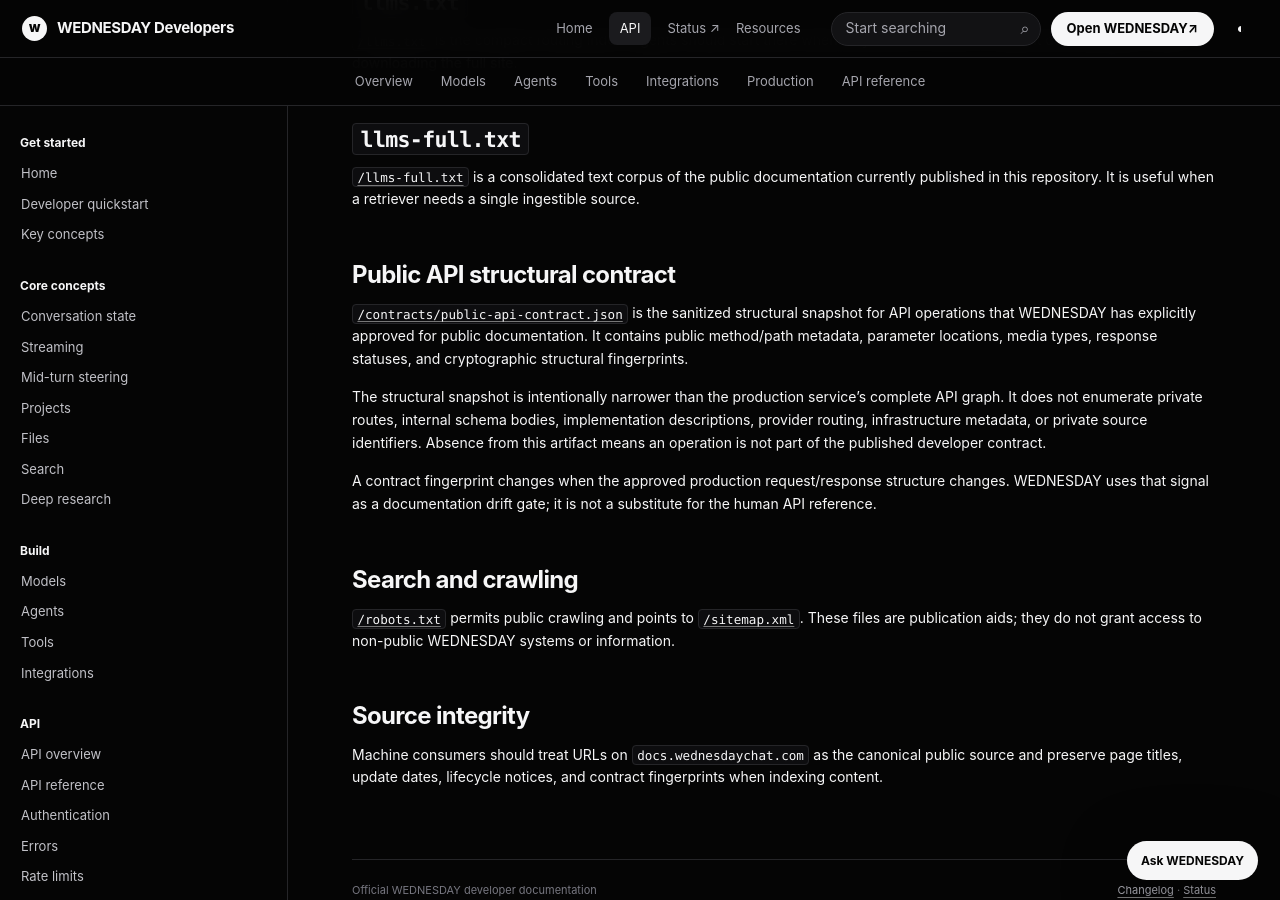
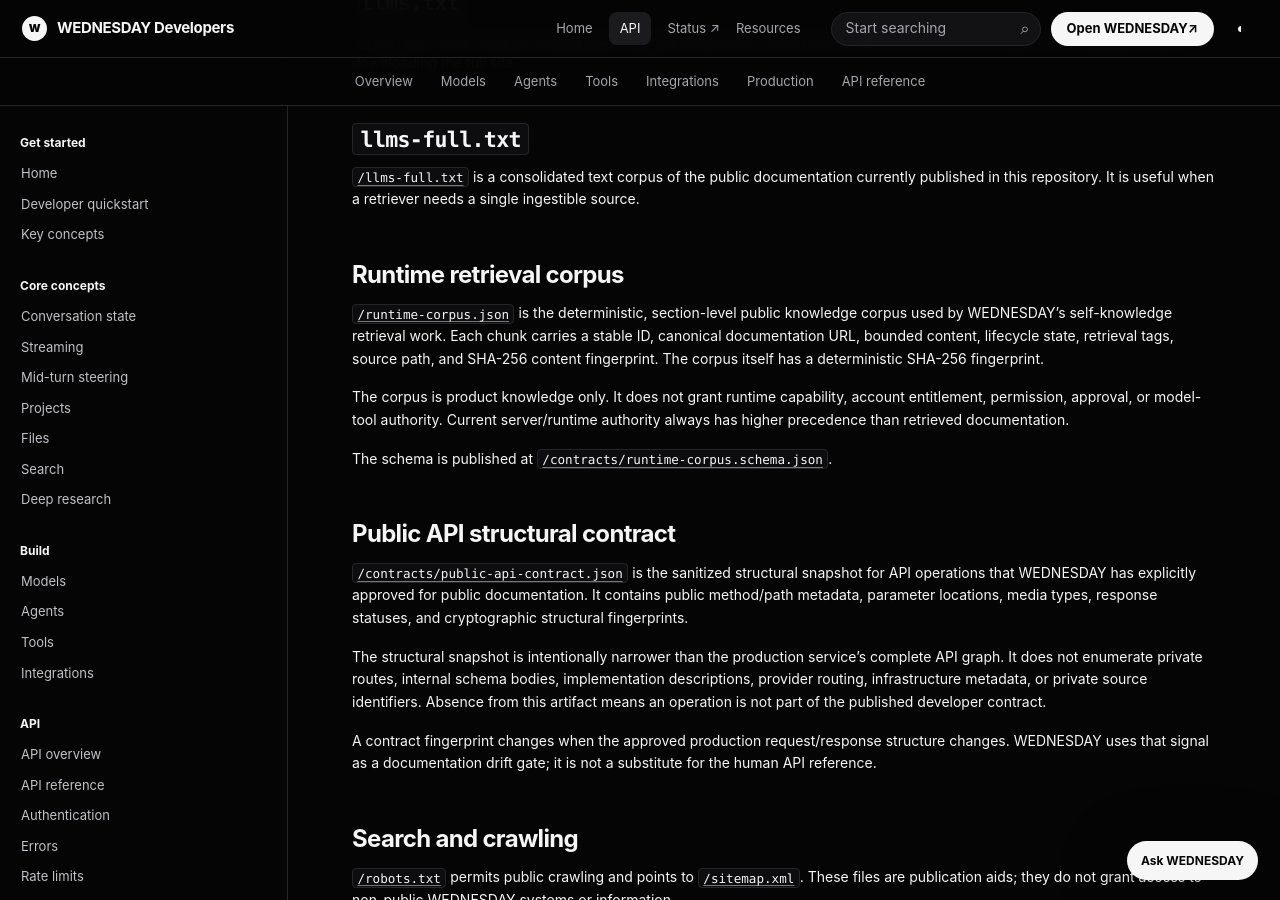
Before and after one commit to Glass-Anvil-Studios/wednesday-docs, a Jekyll site: the page built from machine-readable.md, in a window 1280 px wide and 900 px high, scrolled down 345 px. Built offline with Jekyll 4.4.1, drawn with Linux system fonts in a browser that asks for light colours; our own code applies the rules of GitHub Pages for plain Markdown files.

Commit message:
SKR-02: synchronize machine-readable twin

```diff
--- a/machine-readable.md
+++ b/machine-readable.md
@@ -9,6 +9,14 @@
 ## `llms-full.txt`
 
 [`/llms-full.txt`](/llms-full.txt) is a consolidated text corpus of the public documentation currently published in this repository. It is useful when a retriever needs a single ingestible source.
+
+## Runtime retrieval corpus
+
+[`/runtime-corpus.json`](/runtime-corpus.json) is the deterministic, section-level public knowledge corpus used by WEDNESDAY's self-knowledge retrieval work. Each chunk carries a stable ID, canonical documentation URL, bounded content, lifecycle state, retrieval tags, source path, and SHA-256 content fingerprint. The corpus itself has a deterministic SHA-256 fingerprint.
+
+The corpus is product knowledge only. It does not grant runtime capability, account entitlement, permission, approval, or model-tool authority. Current server/runtime authority always has higher precedence than retrieved documentation.
+
+The schema is published at [`/contracts/runtime-corpus.schema.json`](/contracts/runtime-corpus.schema.json).
 
 ## Public API structural contract
 
```
